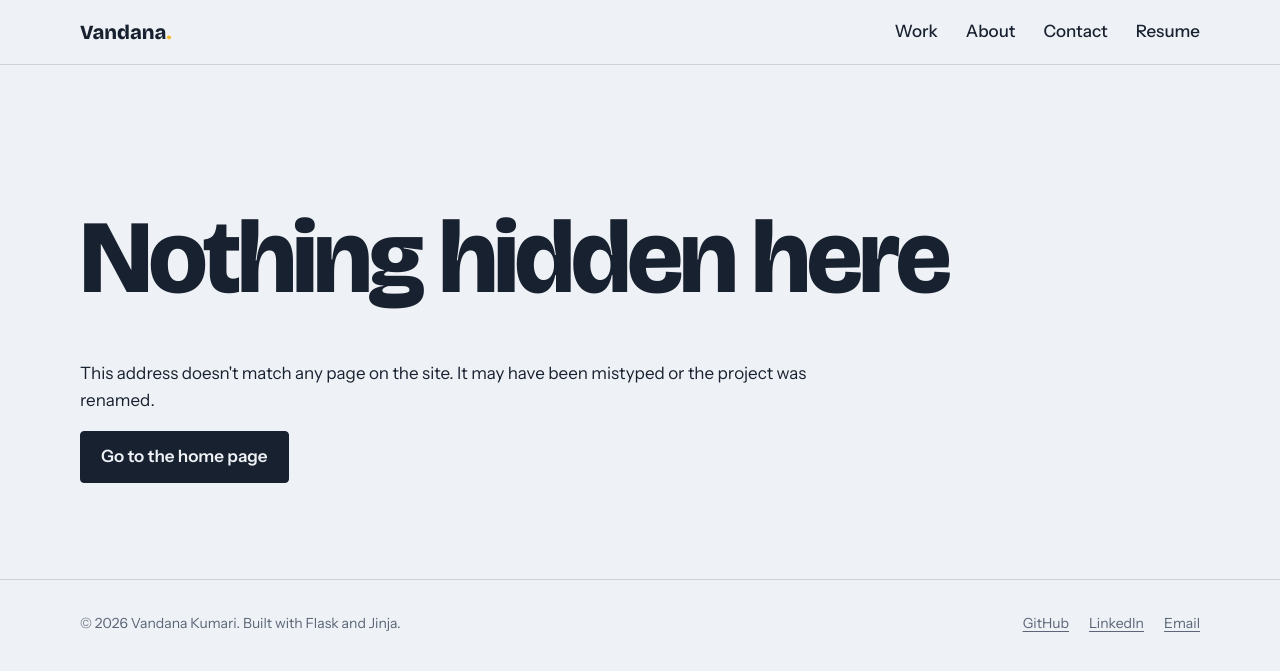
After one commit to Vandana-2029/portfolio, a Flask app: template portfolio/templates/404.html in a window 1280 px wide. The commit adds this page. Shown: the top 671 px of the page. Run offline with Flask 3, Linux system fonts and the light colour scheme; the template is opened without the code that fills it, so the values that code supplies are empty.

Commit message:
Add resume download route and custom 404 page

```diff
--- a/portfolio/static/css/style.css
+++ b/portfolio/static/css/style.css
@@ -267,3 +267,7 @@ img { max-width: 100%; display: block; }
 @media (max-width: 860px) {
   .contact { grid-template-columns: 1fr; gap: 2rem; }
 }
+
+/* ---------- 404 ---------- */
+.notfound { padding-top: clamp(4rem, 12vw, 9rem); }
+.notfound h1 { font-size: var(--step-4); font-weight: 800; letter-spacing: -0.035em; line-height: 0.95; }
--- /dev/null
+++ b/portfolio/templates/404.html
@@ -0,0 +1,9 @@
+{% extends "base.html" %}
+{% block title %}Page not found – {{ profile.name }}{% endblock %}
+{% block content %}
+<section class="wrap notfound">
+  <h1>Nothing hidden here</h1>
+  <p>This address doesn't match any page on the site. It may have been mistyped or the project was renamed.</p>
+  <a class="btn btn-primary" href="{{ url_for('site.home') }}">Go to the home page</a>
+</section>
+{% endblock %}
--- a/portfolio/templates/base.html
+++ b/portfolio/templates/base.html
@@ -21,6 +21,7 @@
           <li><a href="{{ url_for('site.home') }}#work">Work</a></li>
           <li><a href="{{ url_for('site.home') }}#about">About</a></li>
           <li><a href="{{ url_for('site.home') }}#contact">Contact</a></li>
+          <li><a href="{{ url_for('site.resume') }}" target="_blank">Resume</a></li>
         </ul>
       </nav>
     </div>
--- a/portfolio/templates/home.html
+++ b/portfolio/templates/home.html
@@ -7,6 +7,7 @@
   <p class="hero-lede">{{ profile.tagline }}</p>
   <div class="hero-actions">
     <a class="btn btn-primary" href="#work">See my projects</a>
+    <a class="btn" href="{{ url_for('site.resume') }}" target="_blank">Open resume (PDF)</a>
     <a class="btn" href="{{ profile.github }}" rel="noopener" target="_blank">GitHub profile</a>
   </div>
 
```
Also changed, not shown: portfolio/views.py (+15 -1 lines), 1 other file.
